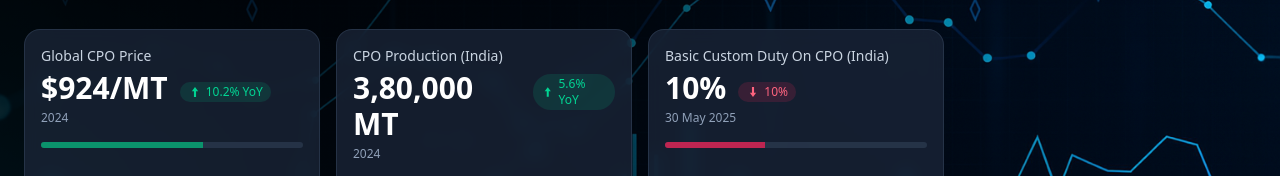
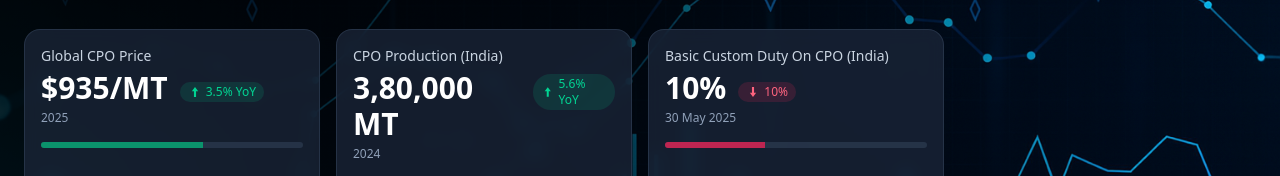
Before and after one commit to Vedant1816/TarrifSim, a React (Vite) app in the folder client/: page / in a window 1280 px wide. Shown: the part 407-583 px from the top of the page. Built offline with nearby package versions, Linux system fonts and the light colour scheme; no server answers.

Commit message:
Fixed global/monhtly conflict for home page trend card

```diff
--- a/client/src/pages/Home.jsx
+++ b/client/src/pages/Home.jsx
@@ -1,18 +1,18 @@
 import { useState, useEffect, useMemo } from "react";
 import bg from "../assets/databg.png"
 import { useNavigate } from "react-router-dom";
-import globalAnnual from "../data/globalAnnual.json";
+import globalMonthly from "../data/globalMonthly.json";
 import domesticProd from "../data/domesticProd.json";
 
 
 
 export default function Home(){
 
-function buildGlobalCPOFallback(globalAnnual) {
-  if (!globalAnnual?.obs?.length) return null;
+function buildGlobalCPOFallback(globalMonthly) {
+  if (!globalMonthly?.obs?.length) return null;
 
-  const last = globalAnnual.obs[globalAnnual.obs.length - 1];
-  const prev = globalAnnual.obs[globalAnnual.obs.length - 2];
+  const last = globalMonthly.obs[globalMonthly.obs.length - 1];
+  const prev = globalMonthly.obs[globalMonthly.obs.length - 2];
 
   const val = Number(last.value);
   const prevVal = Number(prev?.value);
@@ -51,7 +51,7 @@ function buildIndiaProd(domesticProd) {
     subtitle: String(last.year),
   };
 }
-const fallbackCPO = useMemo(() => buildGlobalCPOFallback(globalAnnual), []);
+const fallbackCPO = useMemo(() => buildGlobalCPOFallback(globalMonthly), []);
 const IndiaProd = useMemo(() => buildIndiaProd(domesticProd), []);
 
 
```
